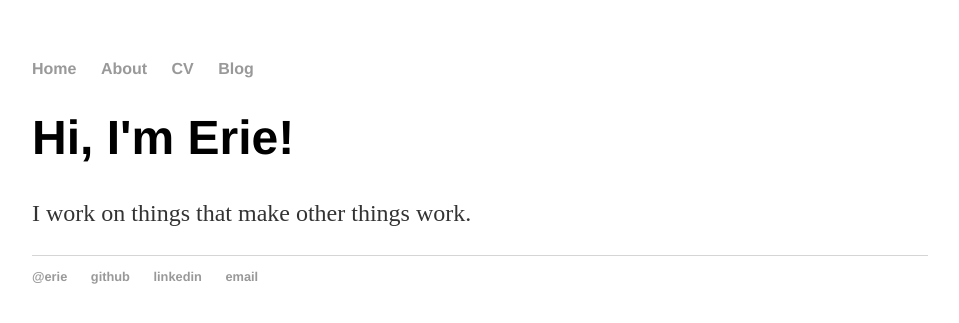
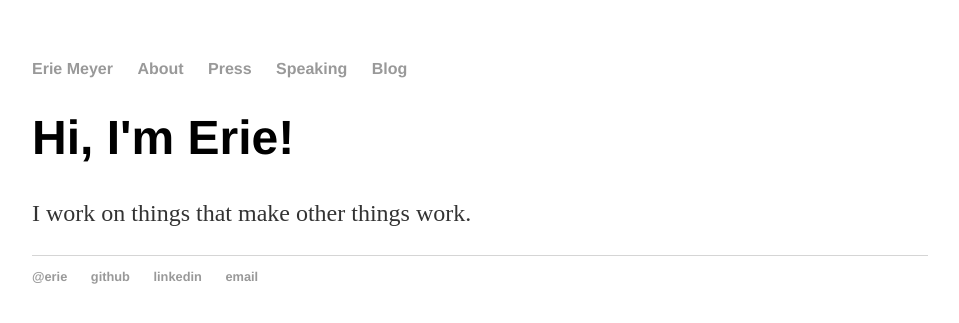
Before and after one commit to ErieMeyer/eriemeyer.github.io, a Jekyll site: the page built from index.html, in a window 1280 px wide. Shown: the top 323 px of the page, without its empty margins (160-1119 px from the left). Built offline with Jekyll 4.4.1, drawn with Linux system fonts in a browser that asks for light colours.

Commit message:
Update default.html

```diff
--- a/_layouts/default.html
+++ b/_layouts/default.html
@@ -8,9 +8,10 @@
 		<body>
 			<nav>
 	    		<ul>
-	        		<li><a href="/">Home</a></li>
+	        		<li><a href="/">Erie Meyer</a></li>
 		        	<li><a href="/about">About</a></li>
-	        		<li><a href="/cv">CV</a></li>
+	        		<li><a href="/press">Press</a></li>
+				<li><a href="/speaking">Speaking</a></li>
 	        		<li><a href="/blog">Blog</a></li>
 	    		</ul>
 			</nav>
```
